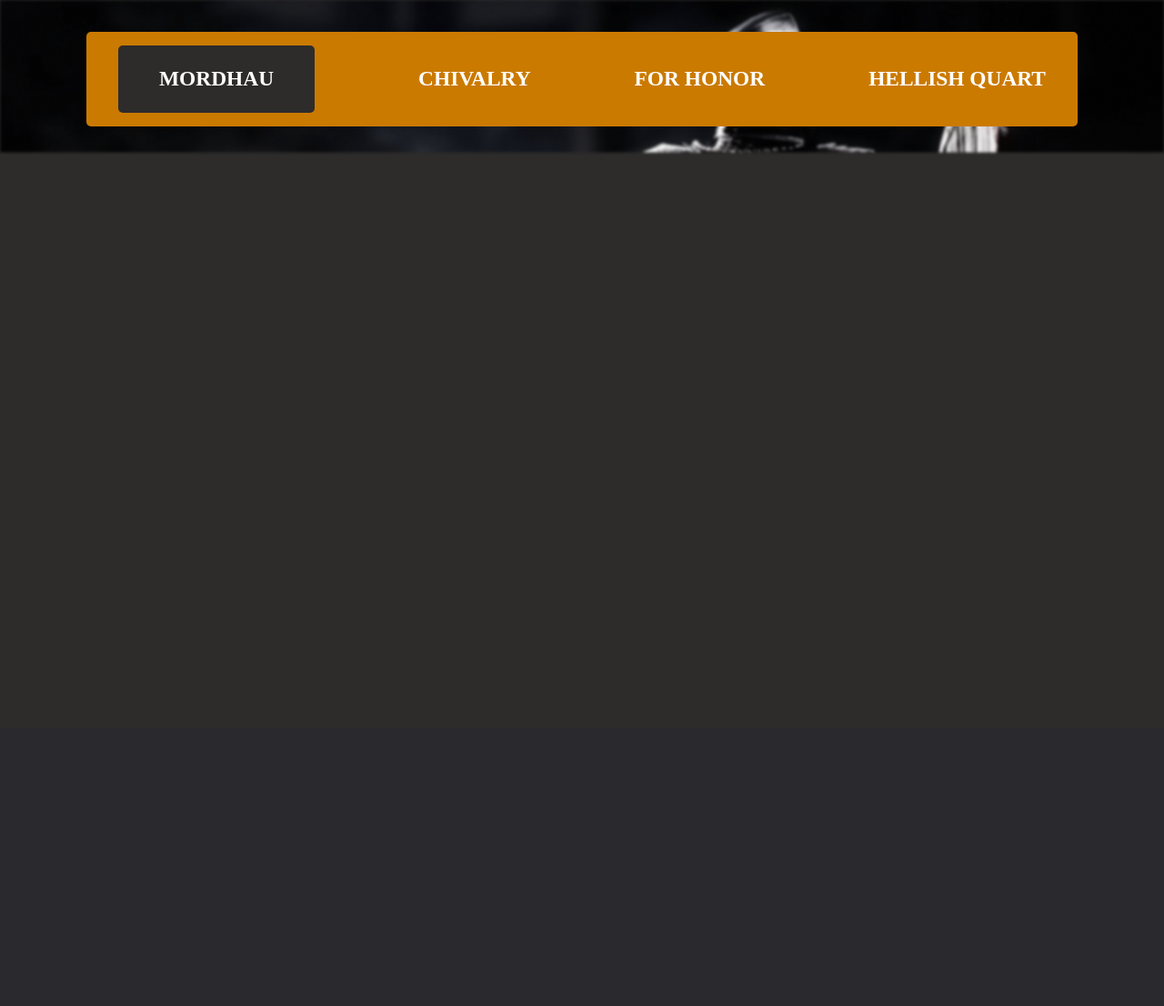
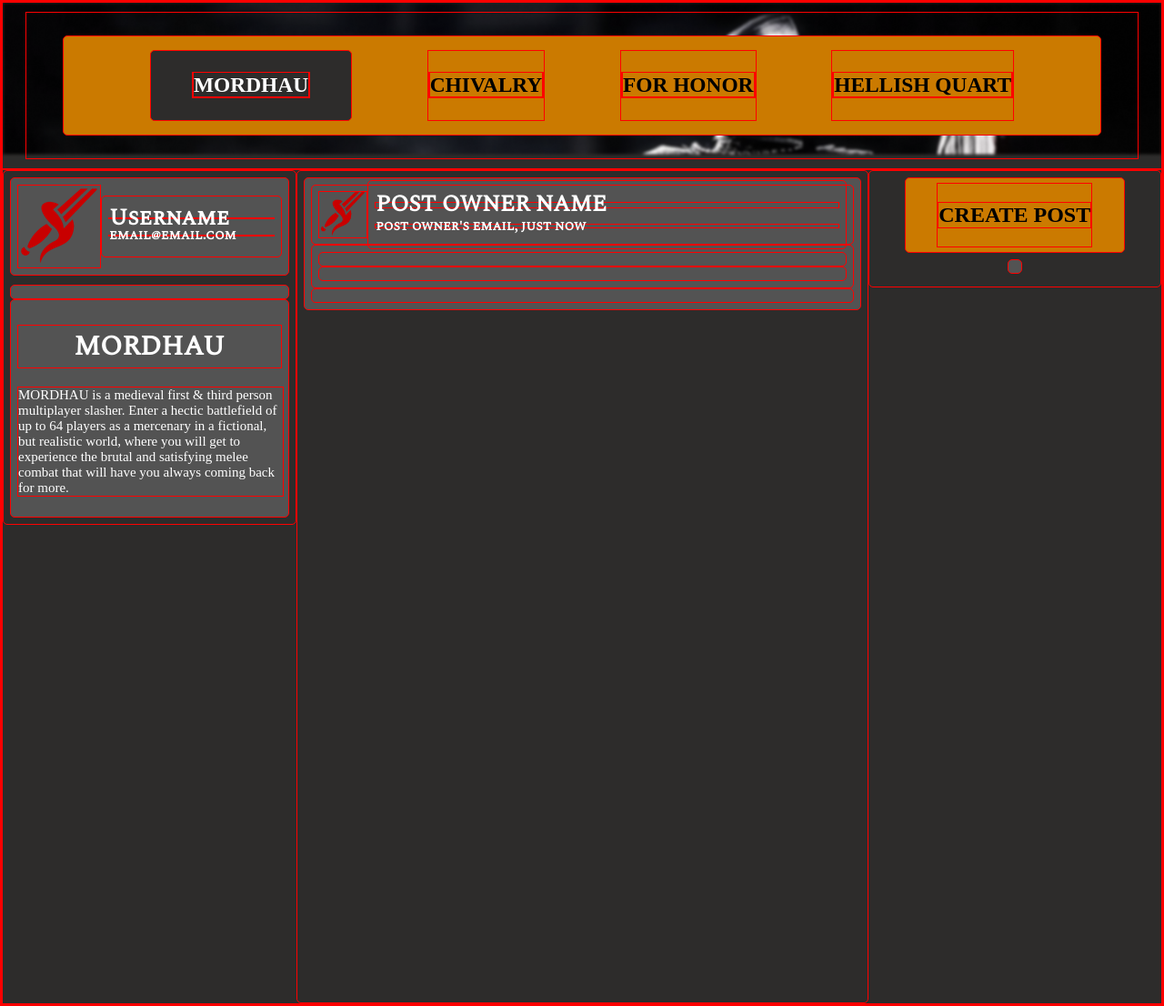
Before and after one commit to BathspaJohnAndreFederiso/SocMedClone, a PHP site: page / in a window 1280 px wide. Shown: the whole page at 91% size. Before the commit the page ends 170 px from the top, so only its background shows below. Run offline with PHP 8.4, Linux system fonts and the light colour scheme; some web fonts are replaced.

Commit message:
new stuff added to index

```diff
--- a/css/index.css
+++ b/css/index.css
@@ -5,16 +5,24 @@
 
   }
 
+
+  @font-face {
+    font-family: "Mont";
+    src: url("../Assets/Fonts/Montserrat.ttf") format('truetype');
+
+  }
+
+
   @font-face {
     font-family: "SpectralSC-Bold";
     src: url("../Assets/Fonts/SpectralSC-Bold.ttf") format('truetype');
 
   }
-  /*
+
   *{
     border: 1px solid red;
   }
-  */
+
   body{
     margin: 0 auto;
     background-color: #2D2C2B;
@@ -39,7 +47,7 @@
     width: 100%;
   }
   .options{  /* manages class options, which contain the actual links */
-    padding: 15px 35px;
+    padding: 15px 95px;
     border-radius: 5px;
     font-family: SpectralSC-Bold;
     color:black;
@@ -48,7 +56,7 @@
     justify-content: space-between;
     align-items: center;
     background-color: #CB7A00;
-    margin: 10px 25px; /* top and bottom margins are 0 and side margins are 45px*/
+    margin: 10px 25px; /* top and bottom margins are 10px and side margins are 45px*/
     height: 15%; /* set height to 15% and width to 85% */
     width: 85%;
   }
@@ -62,3 +70,144 @@
     border-radius: 5px;
 
   }
+
+
+
+
+
+  .text-boxes{
+    height: 100%;
+    display: flex;
+    justify-content: space-between;
+
+    flex-direction: row;
+  }
+  .text-boxes div{
+    padding: 7px;
+    border-radius: 5px;
+  }
+  .right{
+    height: 900px;
+    width: 50%;
+    overflow: auto;
+  }
+
+
+  .left{
+    width: 25%;
+    height: 50%;
+  }
+
+  .left div{
+
+    background-color: #535353;
+  }
+
+  .date{
+    font-size: 12px;
+  }
+
+  .username{
+    font-family: SpectralSC-Reg;
+    line-height: 0.2;
+    width: 100%;
+    color: white;
+  }
+  .username h1{
+    font-size: 25px;
+  }
+  .username h3{
+    font-size: 15px;
+  }
+
+
+  .post{
+
+    background-color: #535353;
+  }
+  .user-info{
+
+    font-family: SpectralSC-Reg;
+    display: flex;
+    flex-direction: row;
+    align-items: center;
+    height: 50px;
+  }
+  .user-info img{
+
+    object-fit: cover;
+
+  }
+  .user{
+
+    font-family: SpectralSC-Reg;
+    display: flex;
+    flex-direction: row;
+    align-items:center;
+    color:white;
+    margin-bottom: 10px;
+  }
+  .user img{
+    object-fit: cover;
+  }
+
+  .names{
+    line-height: 0;
+    width: 100%;
+    min-height: 20px;
+  }
+  .names h1{
+    font-size: 25px;
+  }
+  .names h3{
+    font-size: 15px;
+  }
+
+  .info{
+    color: white;
+
+  }
+  .info h1{
+    text-align: center;
+    font-family: SpectralSC-Reg;
+    font-size: 30px;
+  }
+
+  .info p{
+    width: 100%;
+    font-family: Mont;
+    font-size: 15px;
+  }
+
+
+
+  .rightest{
+    width: 25%;
+    height: 50%;
+
+    display: flex;
+    flex-direction: column;
+    align-items:center;
+    justify-content: center;
+  }
+  .rightest div{
+    margin: 7px 0;
+    background-color: #535353;
+  }
+
+  .create-post{
+
+    font-family: SpectralSC-Bold;
+    width: 75%;
+    height: 80%;
+    padding: 5px;
+    border-radius: 5px;
+    display: flex;
+    align-items:center;
+    justify-content: center;
+    background-color: #CB7A00;
+  }
+  .create-post a{
+    color:black;
+    text-decoration: none;
+  }
--- a/index.php
+++ b/index.php
@@ -30,27 +30,120 @@
      <div class="options">
 
 
-        <a class="selected" href="#">
+        <a class="selected">
         <h3><span style="color: white;">MORDHAU</span></h3>
         </a>
 
 
        <a href="#">
-       <h3><span style="color: white;">CHIVALRY</span></h3>
+       <h3><span style="color: black;">CHIVALRY</span></h3>
        </a>
 
        <a href="#">
-       <h3><span style="color: white;">FOR HONOR</span></h3>
+       <h3><span style="color: black;">FOR HONOR</span></h3>
        </a>
 
        <a href="#">
-       <h3><span style="color: white;">HELLISH QUART</span></h3>
+       <h3><span style="color: black;">HELLISH QUART</span></h3>
        </a>
 
       </div>
 
 
     </div>
+
+   </div>
+
+   <div class="text-boxes">
+
+
+    <div class="left">
+
+      <div class="user">
+
+        <img src="Assets/Icons/hilt_icon.png" height="100%" width="120px"/>
+        <div class="names">
+          <h1> Username </h1>
+          <h3> email@email.com </h3>
+
+        </div>
+
+      </div>
+
+
+      <div class="buttons">
+
+      </div>
+
+      <div class="info">
+        <h1> MORDHAU </h1>
+        <p>
+
+         MORDHAU is a medieval first & third person multiplayer slasher. Enter a hectic battlefield of up to 64 players as a mercenary in a fictional, but realistic world, where you will get to experience the brutal and satisfying melee combat that will have you always coming back for more.
+
+        </p>
+      </div>
+
+    </div>
+
+    <div class="right">
+
+      <div class="post">
+
+        <div class="user-info">
+          <img src="Assets/Icons/hilt_icon.png" class="pfp" height="100%" width="60px"/>
+
+          <div class="username">
+
+            <h1> POST OWNER NAME</h1>
+
+            <h3> post owner's email, just now</h3>
+
+
+          </div>
+
+        </div>
+
+        <div class="post-content">
+
+
+
+            <div class="post-media">
+
+            </div>
+
+            <div class="post-text">
+
+            </div>
+
+        </div>
+
+        <div class="reply">
+
+        </div>
+
+      </div>
+
+    </div>
+
+
+
+    <div class="rightest">
+
+        <form class="create-post">
+         <a href="#"><h2>CREATE POST</h2></a>
+        </form>
+
+
+        <div>
+
+        </div>
+    </div>
+
+
+
+
+
 
    </div>
 
```
